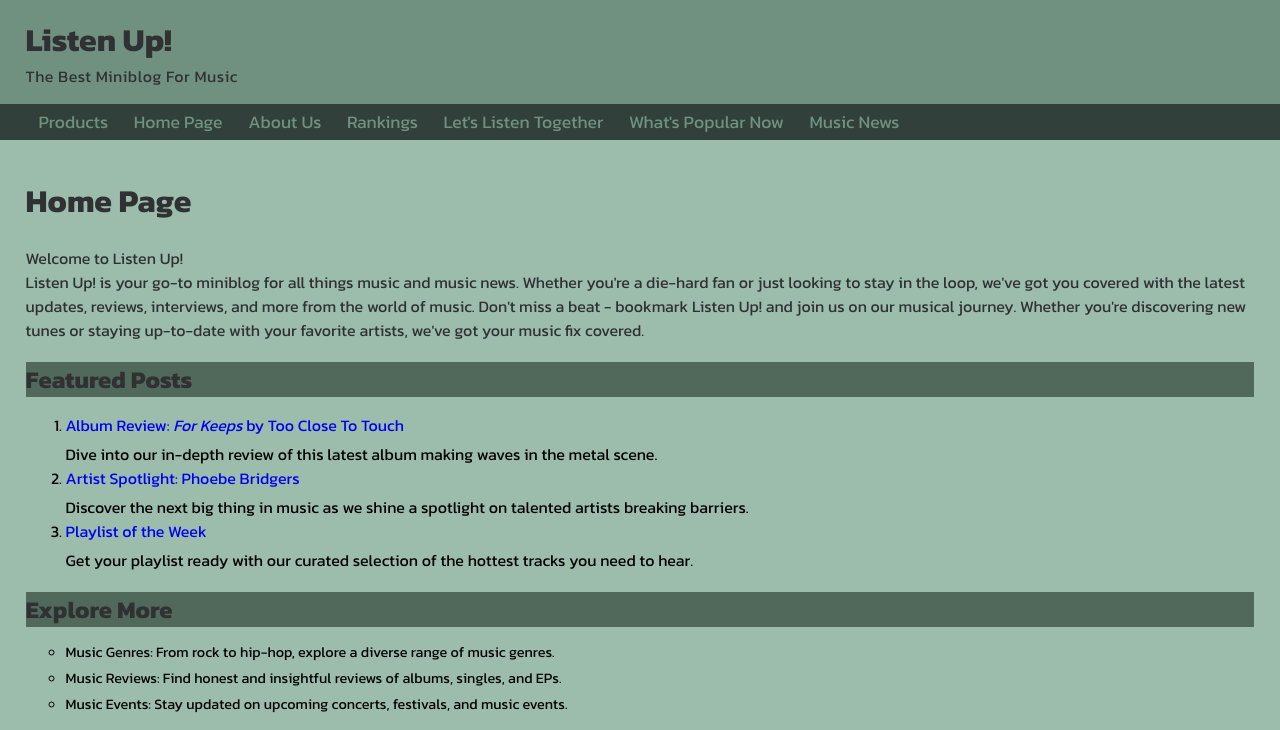
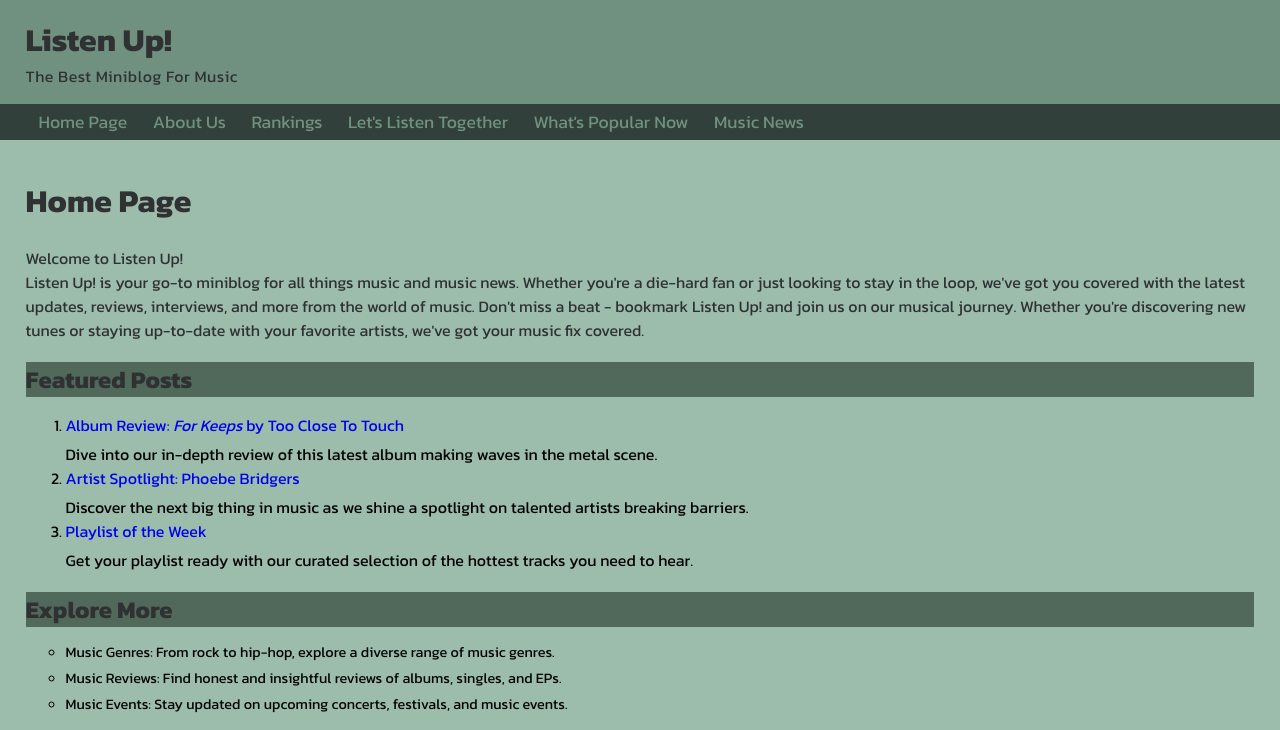
Before and after one commit to maybefrommars/dwdd1600, a plain HTML site: page 04intro-css/index.html in a window 1280 px wide. Shown: the top 730 px of the page. Drawn offline with Linux system fonts and the light colour scheme.

Commit message:
Update index.html
Edited way finding

```diff
--- a/04intro-css/index.html
+++ b/04intro-css/index.html
@@ -10,6 +10,7 @@
         <link rel="preconnect" href="https://fonts.googleapis.com">
         <link rel="preconnect" href="https://fonts.gstatic.com" crossorigin>
         <link href="https://fonts.googleapis.com/css2?family=Kanit:wght@400;500;700&display=swap" rel="stylesheet">
+        <meta name="viewport" content="width=device-width, initial-scale=1">
 
     </head>
     <body>
@@ -21,8 +22,7 @@
         <!-- Start of the page navigation -->
         <nav>
             <ul>
-                <li class="active"><a href="index.html">Products</a></li>
-                <li><a href="index.html">Home Page</a></li>
+                <li class="active"><a href="index.html">Home Page</a></li>
                 <li><a href="aboutus.html">About Us</a></li>
                 <li><a href="rankings.html">Rankings</a></li>
                 <li><a href="together.html">Let's Listen Together</a></li>
```
